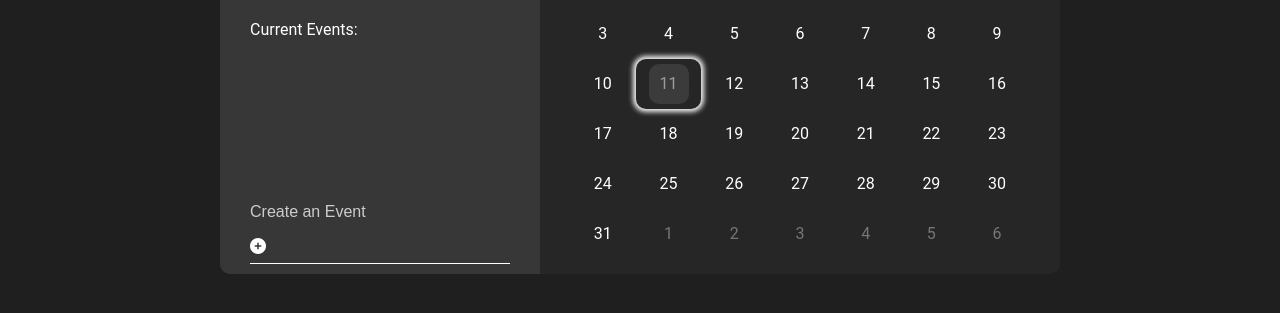
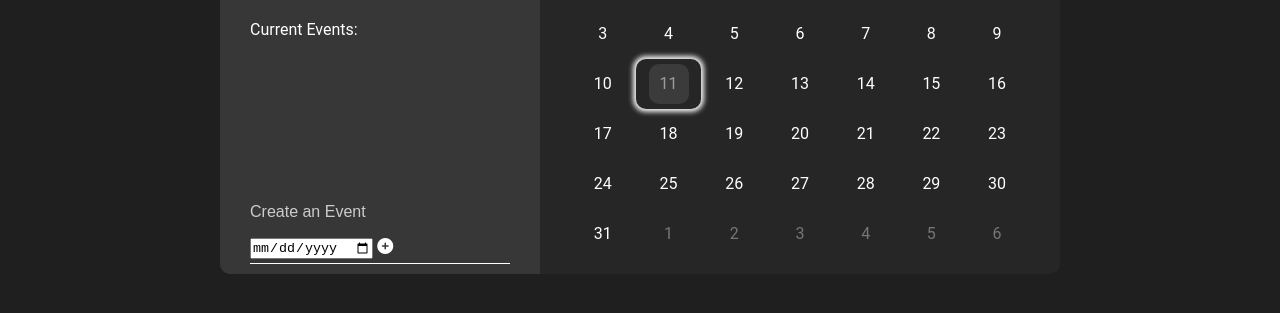
Before and after one commit to jolley34/calender-cypress-project, a website: page public/index.html in a window 1280 px wide. Shown: the part 321-634 px from the top of the page. Drawn offline with Linux system fonts and the light colour scheme.

Commit message:
todo tests

```diff
--- a/public/index.html
+++ b/public/index.html
@@ -44,24 +44,31 @@
               <h1 class="calendar-left-side-day"></h1>
               <div class="calendar-left-side-day-of-week"></div>
             </div>
-            <div class="current-day-events">
+            <div class="current-day-events" >
               <div>Current Events:</div>
-              <ul class="current-day-events-list">
+              <ul class="current-day-events-list" data-cy="todo-list" "delete-todo-button">
                 <li>
-                  <i class="fa-solid fa-xmark cursor-pointer delete-event" style="display: none;"></i>
+                  <i class="fa-solid fa-xmark cursor-pointer delete-event" style="display: none;" ></i>
                   <i class="fa-solid fa-pencil cursor-pointer edit-event" style="display: none;"></i>
                 </li>
               </ul>
             </div>
-            <div class="add-event-day">
+            <div class="add-event-day" >
               <input
                 type="text"
                 class="add-event-day-field"
                 data-cy="todo-title-input"
                 placeholder="Create an Event"
               />
+              <input
+              type="date"
+              class="add-todo-date-field"
+              data-cy="todo-date-input"
+              placeholder="Date of event"
+              />
               <span
                 class="fa fa-plus-circle cursor-pointer add-event-day-field-btn"
+                data-cy="save-todo-button"
               ></span>
             </div>
           </div>
```
Also changed, not shown: public/calendar.js (+14 -1 lines).
